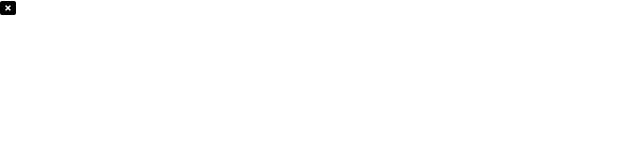
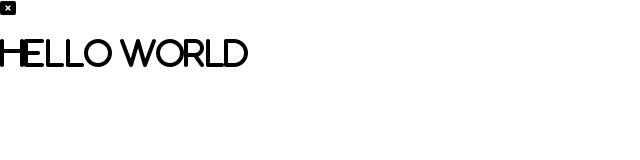
Before and after one commit to yash2709-c/Quote-generator, a plain HTML site: page index.html in a window 1280 px wide. Shown: the whole page, without its empty margins (0-640 px from the left). Drawn offline with Linux system fonts and the light colour scheme.

Commit message:
hello world

```diff
--- a/index.html
+++ b/index.html
@@ -16,7 +16,9 @@
     <link rel="stylesheet" href="style.css" />
   </head>
   <body>
-    <i class="fas fa-window-close"></i>
+    <i class="fas fa-window-close">
+      <h1>Hello World</h1>
+    </i>
     <!-- Script -->
     <script src="script.js"></script>
   </body>
```
